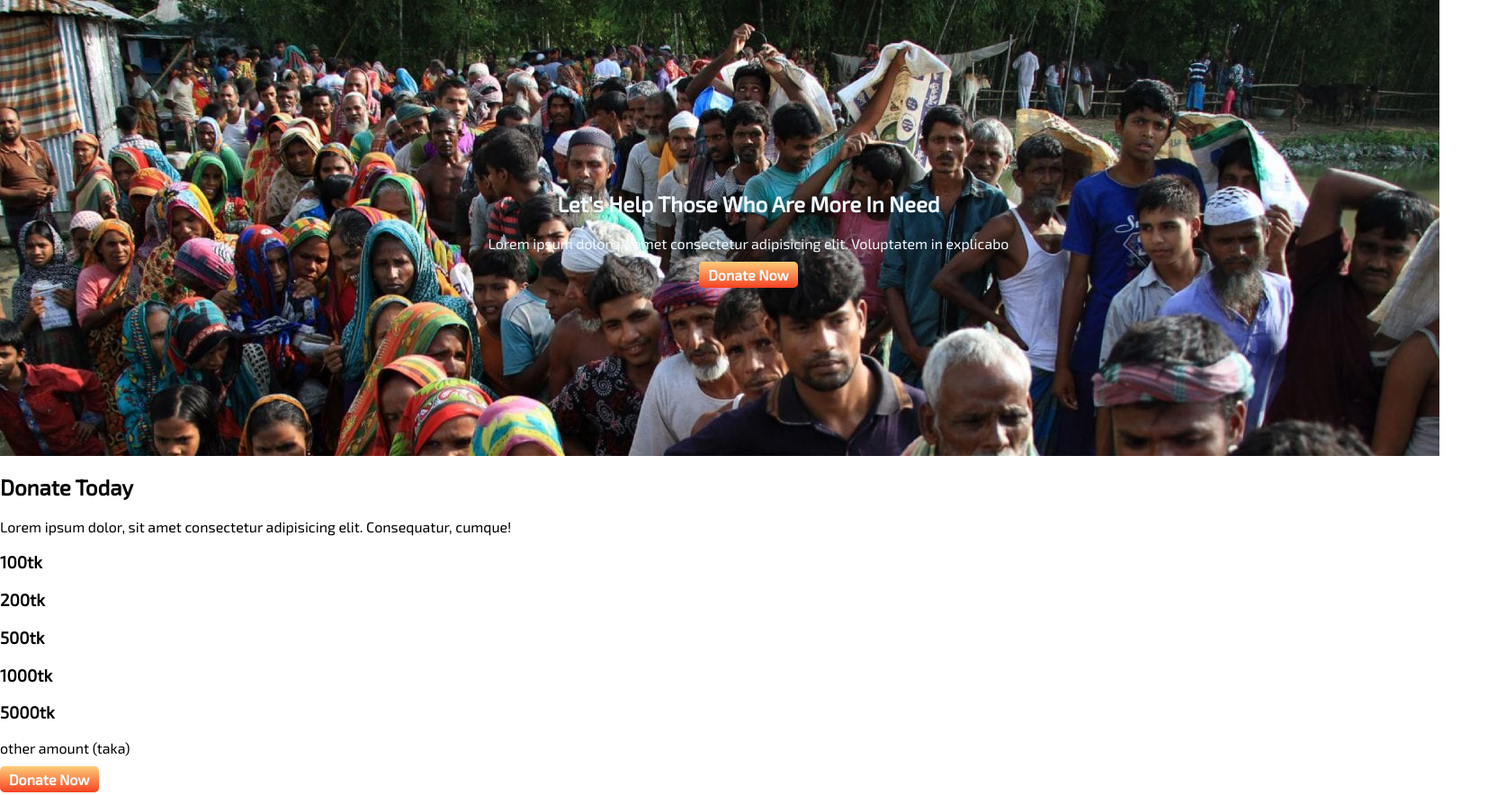
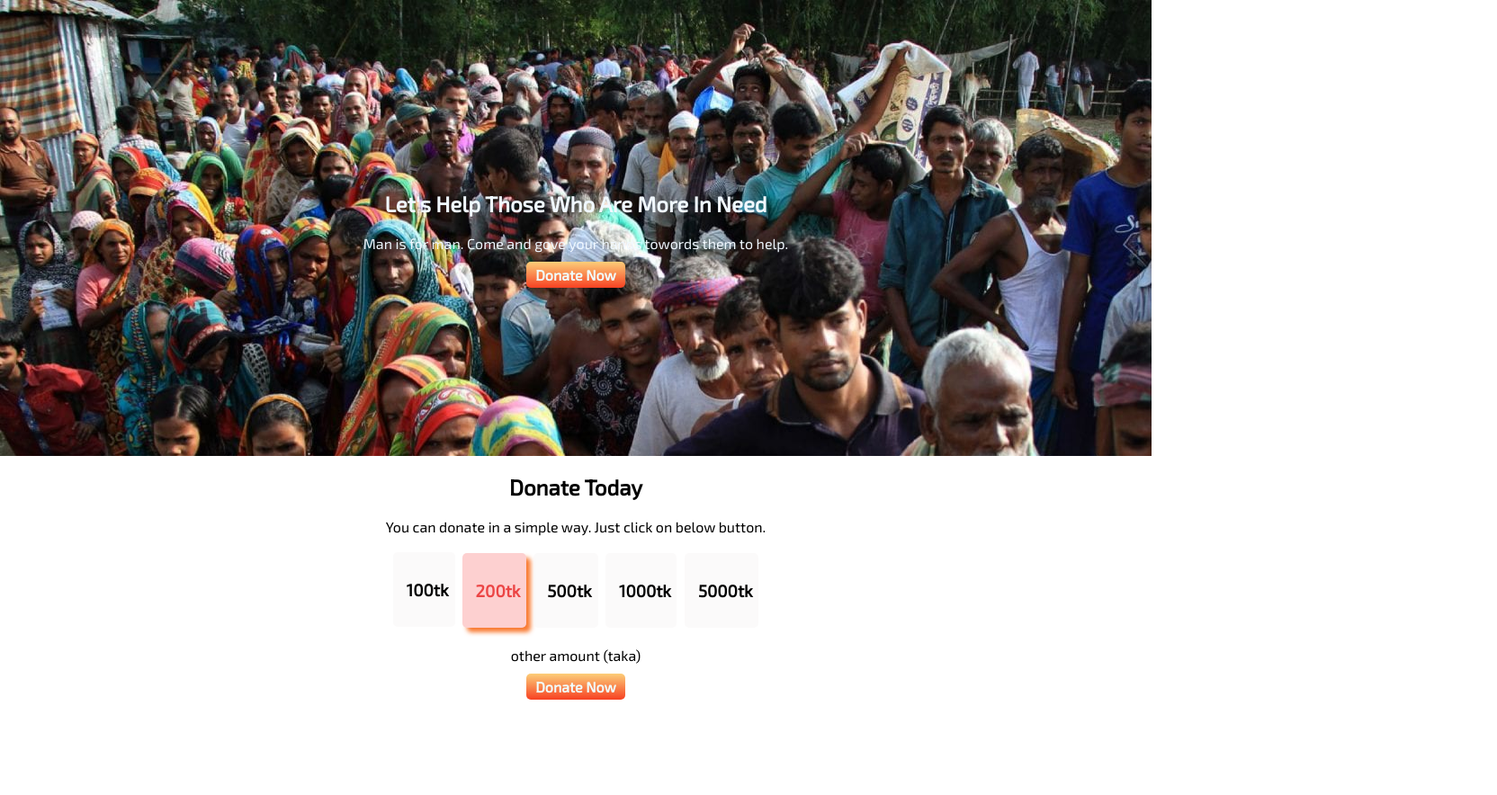
Before and after one commit to Fahima-Jannat/Donation, a plain HTML site: page index.html in a window 1280 px wide. Shown: the top 884 px of the page at 90% size, 1664 px wide, since content can reach past the window. After the commit the page ends 800 px from the top, so only its background shows below. Drawn offline with Linux system fonts and the light colour scheme.

Commit message:
Donation-amount

```diff
--- a/index.html
+++ b/index.html
@@ -14,24 +14,25 @@
     <!-- <P>for bonus. google font,get my update part> form, an extra part</P> -->
 <section class="Banner">
 <h1>Let's Help Those Who Are More In Need</h1>
-<P>Lorem ipsum dolor sit amet consectetur adipisicing elit. Voluptatem in explicabo </P>
-<a class="donate-button" href="www.foundation.com" target="_blank">Donate Now</a>
+<P>Man is for man. Come and gove your hands towords them to help. </P>
+<a class="donate-button" href="https://www.dojiggy.com/free-donations-website/" target="_blank">Donate Now</a>
 </section>
-<section class="Donation"><h2>Donate Today</h2>
-    <p>Lorem ipsum dolor, sit amet consectetur adipisicing elit. Consequatur, cumque!</p>
-    <div>
-        <div><h3>100tk</h3></div>
-        <div><h3>200tk</h3></div>
-        <div><h3>500tk</h3></div>
-        <div><h3>1000tk</h3></div>
-        <div><h3>5000tk</h3></div>
+<section class="Donation center-alignment">
+    <h2>Donate Today</h2>
+    <p>You can donate in a simple way. Just click on below button.</p>
+    <div class="flexible-donation">
+        <div><h3 class="amount-button">100tk </h3></div>
+        <div><h3 class="choice-amount-button">200tk</h3></div>
+        <div><h3 class="amount-button">500tk </h3></div>
+        <div><h3 class="amount-button">1000tk </h3></div>
+        <div><h3 class="amount-button">5000tk </h3></div>
     </div>
     <div>
         <p>other amount (taka)</p>
     </div>
     <a class="donate-button" href="">Donate Now</a>
 </section>
-<section class="donation-plan">
+<!-- <section class="donation-plan">
     <h2>Our Donation Plan</h2>
     <p>Lorem, ipsum dolor sit amet consectetur adipisicing elit. Necessitatibus sed labore veritatis modi excepturi.</p>
     <div class="plans">
@@ -50,8 +51,8 @@
             <h3>Education for a child</h3>
             <p>Lorem ipsum, dolor sit amet consectetur adipisicing elit. Dicta reiciendis laudantium aperiam molestias architecto.</p>
         </div>
-</section>
-<Section class="d">
+</section> -->
+<!-- <Section class="flexible-container">
         <div class="half-width">
             <h2>Their lives depend on</h2>
             <h2>your donation</h2>
@@ -62,8 +63,8 @@
         <div class="half-width">
             <img src="images/donation1.jpg" alt="">
         </div>
-</Section>
-<Section>
+</Section> -->
+<!-- <Section>
     <div class="d">
         <div class="half-width">
             <img src="images/donation1.jpg" alt="">
@@ -76,17 +77,17 @@
             <a class="Button" href="">How to contribute?</a>
         </div>
     </div>
-</Section>
-<section>
+</Section> -->
+<!-- <section>
     <h2>Get My Updates</h2>
     <p>Lorem ipsum, dolor sit amet consectetur adipisicing elit. Minus, facere</p>
-</section>
-<section>
+</section> -->
+<!-- <section>
     <form action=""></form>
-</section>
+</section> -->
 </body>
-<footer>
+<!-- <footer>
     <h2>Be Humble</h2>
     <p>Lorem, ipsum dolor.</p>
-</footer>
+</footer> -->
 </html>
--- a/style.css
+++ b/style.css
@@ -8,7 +8,11 @@ background-repeat: no-repeat;
 text-align: center;
 color: aliceblue;
 width: 100%;
-padding: 15%;
+padding-top: 15%;
+padding-bottom: 15%;
+}
+.center-alignment{
+    text-align: center;
 }
 .donate-button{
     text-decoration: none;
@@ -18,13 +22,41 @@ padding: 15%;
     font-weight: 700;
     color: azure;
 }
+.flexible-donation{
+    display: flex;
+    justify-content: center;
+    margin: 0%;
+    text-align: center;
+}
+.amount-button{
+    background-color: rgba(250, 248, 248, 0.671);
+    padding-top: 30px;
+    padding-bottom: 30px;
+    padding-left: 15px;
+    padding-right: 15px;
+    margin: 5%;
+    border: 2px;
+    border-radius: 5px;
+}
+.choice-amount-button{
+    box-shadow: 5px 5px 5px rgba(248, 101, 16, 0.863);
+    background-color:rgba(245, 52, 52, 0.233);
+    padding-top: 30px;
+    padding-bottom: 30px;
+    padding-left: 15px;
+    padding-right: 15px;
+    margin: 5%;
+    border: 2px;
+    border-radius: 5px;
+    color: rgb(236, 69, 69);
+}
 .half-width{
     width:50%;
     padding: 2%;
 }
-.d{
-    display: flex;
-}
 .half-width img{
     width: 100%;
 }
+.flexible-container{
+    display: flex;
+}
```
